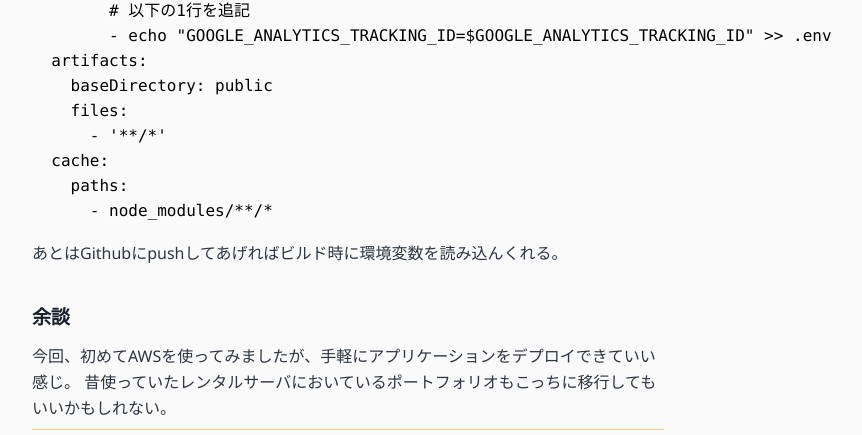
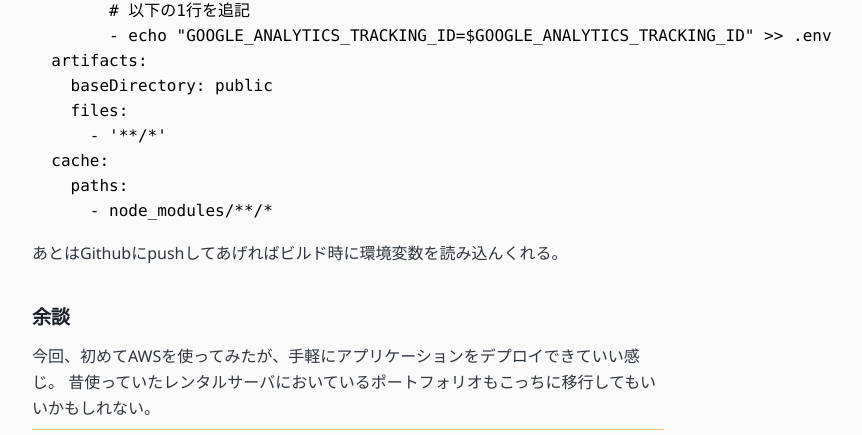
Before and after one commit to yosh1ba/buildnote, a Gatsby site: page /2022/02/11--hello-aws-amplify/ in a window 1280 px wide. Shown: the part 2149-2584 px from the top of the page, without its empty margins (292-1154 px from the left). Built offline with nearby package versions, Linux system fonts and the light colour scheme; Gatsby itself is replaced by a stand-in of ours; some packages are replaced by stand-ins of ours; code samples lack their colours; a script that the page names is missing.

Commit message:
post: 記事修正

```diff
--- a/content/blog/2022/02/11--hello-aws-amplify/index.md
+++ b/content/blog/2022/02/11--hello-aws-amplify/index.md
@@ -55,5 +55,5 @@ frontend:
 あとはGithubにpushしてあげればビルド時に環境変数を読み込んくれる。
 
 ## 余談
-今回、初めてAWSを使ってみましたが、手軽にアプリケーションをデプロイできていい感じ。
+今回、初めてAWSを使ってみたが、手軽にアプリケーションをデプロイできていい感じ。
 昔使っていたレンタルサーバにおいているポートフォリオもこっちに移行してもいいかもしれない。
```
